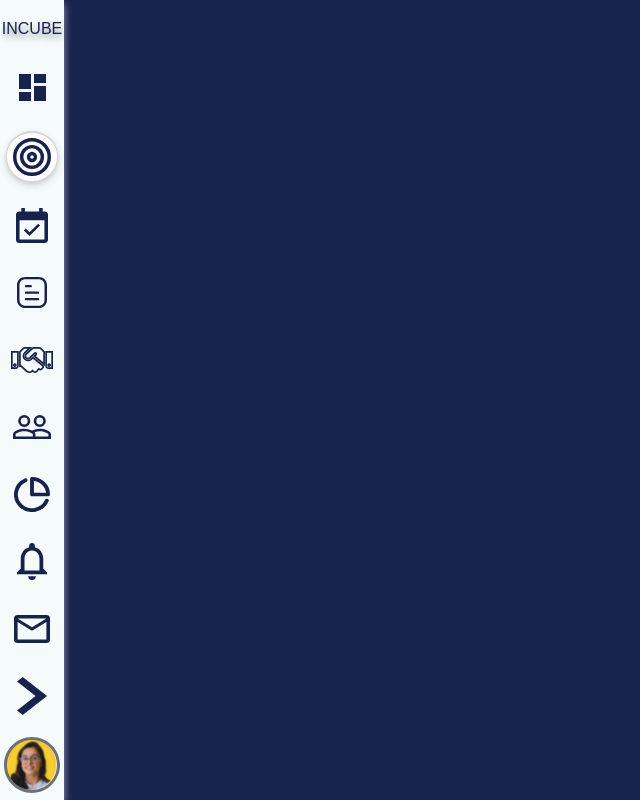
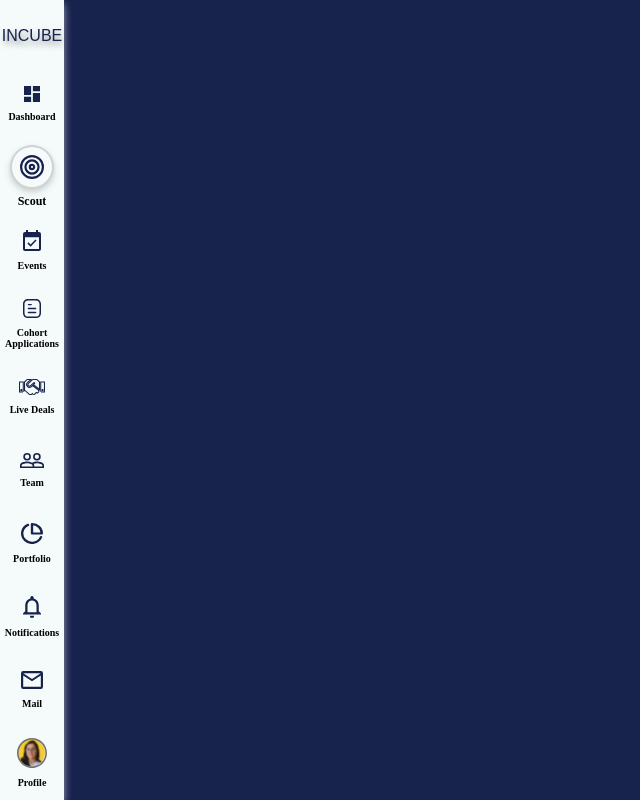
Before and after one commit to Sameer-mishra1/Incube-Dashboard, a React (Create React App) app: page /scout in a window 1280 px wide. Shown: the whole page, without its empty margins (0-640 px from the left). Built offline with nearby package versions, Linux system fonts and the light colour scheme.

Commit message:
Removed Expanding state of sidebar, fine-tuning of styling is pending though

```diff
--- a/src/Components/Sidebar/Sidebar.js
+++ b/src/Components/Sidebar/Sidebar.js
@@ -1,46 +1,25 @@
 import styles from "./Sidebar.module.css";
-import { useState } from "react";
 import SidebarIcons from "./SidebarIcons/SidebarIcons";
 import iconsArray from "./SidebarIcons/iconsArray";
 
 const Sidebar = () => {
-  const [collapsed, setCollapsed] = useState(true);
-
-  const toggleCollapse = () => {
-    setCollapsed(!collapsed);
-  };
-
-  const handleIconClick = () => {
-    if (collapsed) {
-      setCollapsed(false);
-      console.log('expanding...');
-    }
-  }
 
   const icons = iconsArray.map((icon) => {
-    if (icon.route === '/collapse') {
-      icon.onClick = toggleCollapse;
-    } else {
-      icon.onClick = handleIconClick;
-    }
     return icon;
   });
 
   return (
     <>
       <div
-        className={collapsed ? styles["sidebar"] : styles["sidebar__expanded"]}
+        className={styles["sidebar"]}
       >
         <p
-          className={
-            collapsed
-              ? styles["sidebar-logo"]
-              : styles["sidebar__expanded-logo"]
+          className={styles["sidebar-logo"]
           }
         >
           INCUBE
         </p>
-        <SidebarIcons icons={icons} onCollapseToggle={toggleCollapse}/>
+        <SidebarIcons icons={icons} />
       </div>
     </>
   );
--- a/src/Components/Sidebar/Sidebar.module.css
+++ b/src/Components/Sidebar/Sidebar.module.css
@@ -17,22 +17,6 @@ body {
     box-shadow: 0 4px 8px 0 rgba(255, 255, 255, 0.6);
     transition: width 0.3s ease, box-shadow 0.3s ease;
 }
-
-.sidebar__expanded {
-    background-color: #f5fafa;
-    height: 100vh;
-    margin: 0;
-    display: flex;
-    flex-direction: column;
-    align-items: center;
-    width: 10vw;
-    justify-content: space-around;
-    position: relative;
-    float: left;
-    box-shadow: 0 4px 8px 0 rgba(255, 255, 255, 0.6);
-    transition: width 0.3s ease, box-shadow 0.3s ease;
-}
-
 .sidebar-icon {
     max-width: 80%;
     margin: 10px;
@@ -43,11 +27,3 @@ body {
     color: #17224d;
     text-shadow: 2px 4px 6px rgba(0, 0, 0, 0.4);
 }
-
-.sidebar__expanded-logo {
-    margin-top: 20px;
-    font-size: 20px;
-    font-weight: bold;
-    color: #17224d;
-    text-shadow: 2px 4px 6px rgba(0, 0, 0, 0.4);
-}
--- a/src/Components/Sidebar/SidebarIcons/SidebarIcons.js
+++ b/src/Components/Sidebar/SidebarIcons/SidebarIcons.js
@@ -1,7 +1,7 @@
 import styles from "./SidebarIcons.module.css";
 import { Link, useLocation } from "react-router-dom";
 
-const SidebarIcons = ({ icons, onCollapseToggle }) => {
+const SidebarIcons = ({ icons }) => {
   const currentLocation = useLocation();
 
   const handleMailClick = (event) => {
@@ -15,17 +15,19 @@ const SidebarIcons = ({ icons, onCollapseToggle }) => {
         <Link
           key={index}
           to={icon.route}
-          className={icon.route === currentLocation.pathname ? styles.activeIcon : styles.icon}
+          className={styles.icon}
           onClick={(event) => {
             if (icon.route === '/mail-us') {
               handleMailClick(event);
-            } else if (icon.route === '/collapse') {
-              event.preventDefault();
-              onCollapseToggle();
             }
           }}
         >
-          <img src={icon.iconSrc} alt={icon.alt} />
+          <div className={styles.iconContent}>
+            <div className={icon.route === currentLocation.pathname ? styles.iconContainerActive : styles.iconContainer}>
+            <img src={icon.iconSrc} alt={icon.alt} title={icon.title} />
+            </div>
+            <span className={icon.route === currentLocation.pathname ? styles.iconTitleActive : styles.iconTitle}>{icon.title}</span>
+          </div>
         </Link>
       ))}
     </>
--- a/src/Components/Sidebar/SidebarIcons/SidebarIcons.module.css
+++ b/src/Components/Sidebar/SidebarIcons/SidebarIcons.module.css
@@ -1,33 +1,69 @@
-.activeIcon {
-    display: flex;
-    margin: 10px;
-    border-radius: 100%;
-    justify-content: space-around;
-    align-items: center;
-    border: 1px solid #000000;
-    border-top-width: 2px;
-    border-color: rgba(0, 0, 0, 0.16);
-    background-color: #ffffff;
-    width: 50px;
-    height: 50px;
-    align-items: center;
-    box-shadow: 0 2px 4px rgba(0, 0, 0, 0.1), 0 4px 8px rgba(0, 0, 0, 0.1);
-}
-
 .icon {
     display: flex;
     align-items: center;
-    margin: 10px;
+    margin: 5px;
     transition: background-color 0.3s ease, border-left-color 0.3s ease;
     background-color: transparent;
     border-radius: 100%;
     width: 50px;
     height: 50px;
     justify-content: center;
+    text-decoration: none;
   }
 
-  .icon:hover {
-    background-color: rgba(255, 255, 255, 0.675);
-    box-shadow: 0 2px 4px rgba(0, 0, 0, 0.2), 0 4px 8px rgba(0, 0, 0, 0.2);
+  .icon img {
+    width: 60%;
+  }
 
+  .iconTitleActive {
+    font-size: 12px;
+    font-family: 'Fira-Sans';
+    font-weight: 600;
+    font-style: normal;
+    color: #000000;
+    margin-top: 5px;
   }
+
+  .iconTitle {
+    font-size: 10px;
+    font-family: 'Fira-Sans';
+    font-weight: 600;
+    font-style: normal;
+    color: #000000;
+    margin-top: 5px;
+  }
+
+  .iconContent {
+    display: flex;
+    flex-direction: column;
+    align-items: center;
+    text-align: center;
+  }
+
+  .iconContainerActive {
+    display: flex;
+    justify-content: center;
+    align-items: center;
+    border-radius: 100%;
+    background-color: rgba(255, 255, 255, 0.16); /* Apply your circular background color here */
+    width: 40px;
+    height: 40px;
+    border: 2px solid transparent; /* Set transparent border for left, right, and bottom */
+    border-top: 2px solid #000000;
+    border-color: rgba(0, 0, 0, 0.16);
+    box-shadow: 0 2px 4px rgba(0, 0, 0, 0.1), 0 4px 8px rgba(0, 0, 0, 0.1);
+  }
+
+  .iconContainer:hover {
+    display: flex;
+    justify-content: center;
+    align-items: center;
+    border-radius: 100%;
+    background-color: rgba(255, 255, 255, 0.16); /* Apply your circular background color here */
+    width: 40px;
+    height: 40px;
+    border: 2px solid transparent; /* Set transparent border for left, right, and bottom */
+    border-top: 2px solid #000000;
+    border-color: rgba(0, 0, 0, 0.16);
+    box-shadow: 0 2px 4px rgba(0, 0, 0, 0.1), 0 4px 8px rgba(0, 0, 0, 0.1);
+  }
--- a/src/Components/Sidebar/SidebarIcons/iconsArray.js
+++ b/src/Components/Sidebar/SidebarIcons/iconsArray.js
@@ -7,7 +7,6 @@ import teamIcon from '../../../assets/Icons/Sidebar-Icons/team-icon.svg';
 import portfolioIcon from '../../../assets/Icons/Sidebar-Icons/portfolio-icon.svg';
 import notificationsIcon from '../../../assets/Icons/Sidebar-Icons/notifications-icon.svg';
 import mailIcon from '../../../assets/Icons/Sidebar-Icons/mail-icon.svg';
-import collapseIcon from '../../../assets/Icons/Sidebar-Icons/collapse-icon.svg';
 import profileIcon from '../../../assets/Icons/Sidebar-Icons/profile-icon.svg';
 
 const iconsArray = [
@@ -66,12 +65,6 @@ const iconsArray = [
     title: 'Mail'
   },
   {
-    iconSrc: collapseIcon,
-    alt: 'Collapse Icon',
-    route: '/collapse',
-    title: 'Collapse'
-  },
-  {
     iconSrc: profileIcon,
     alt: 'Profile Icon',
     route: '/user-profile',
```
